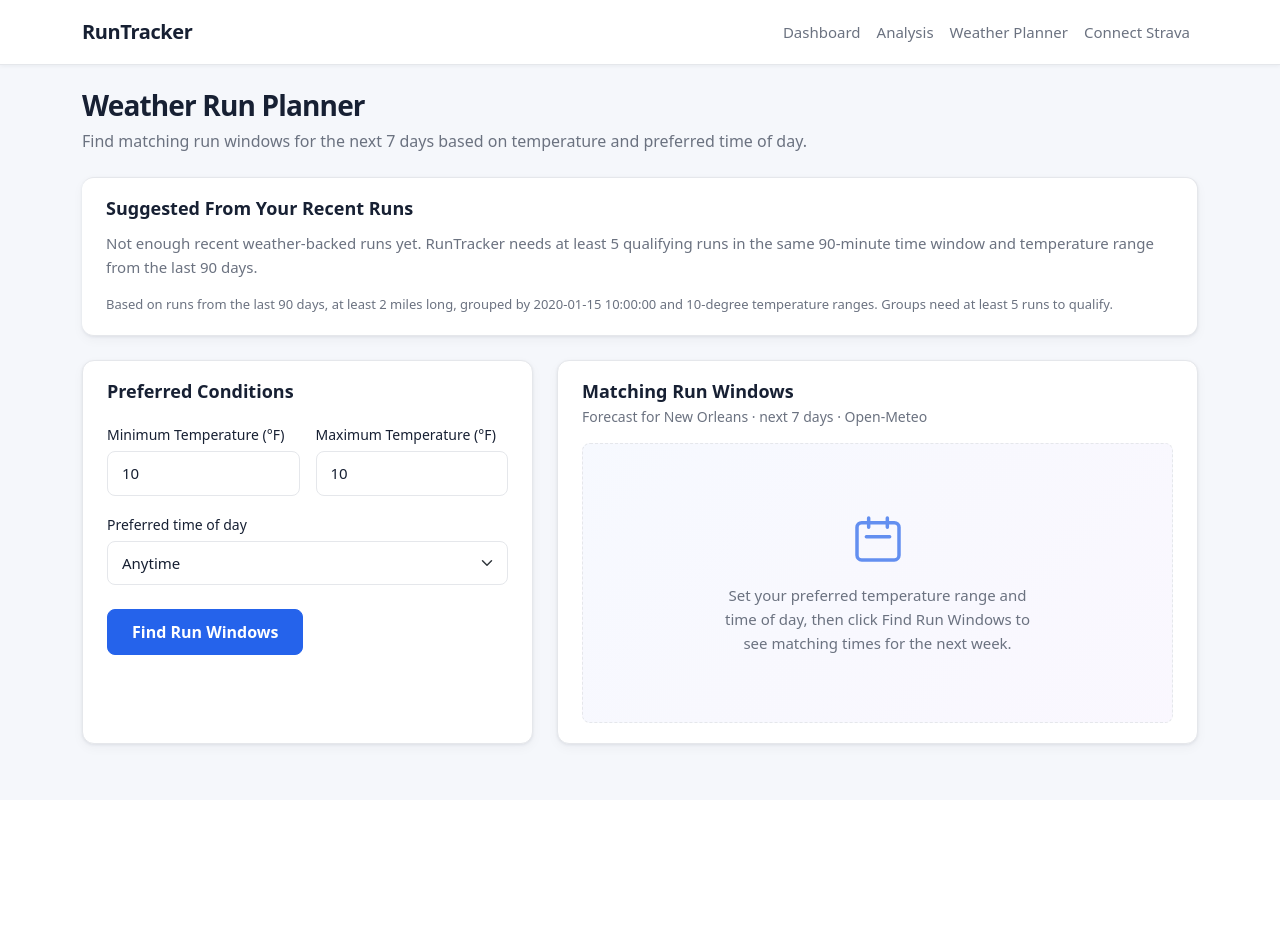
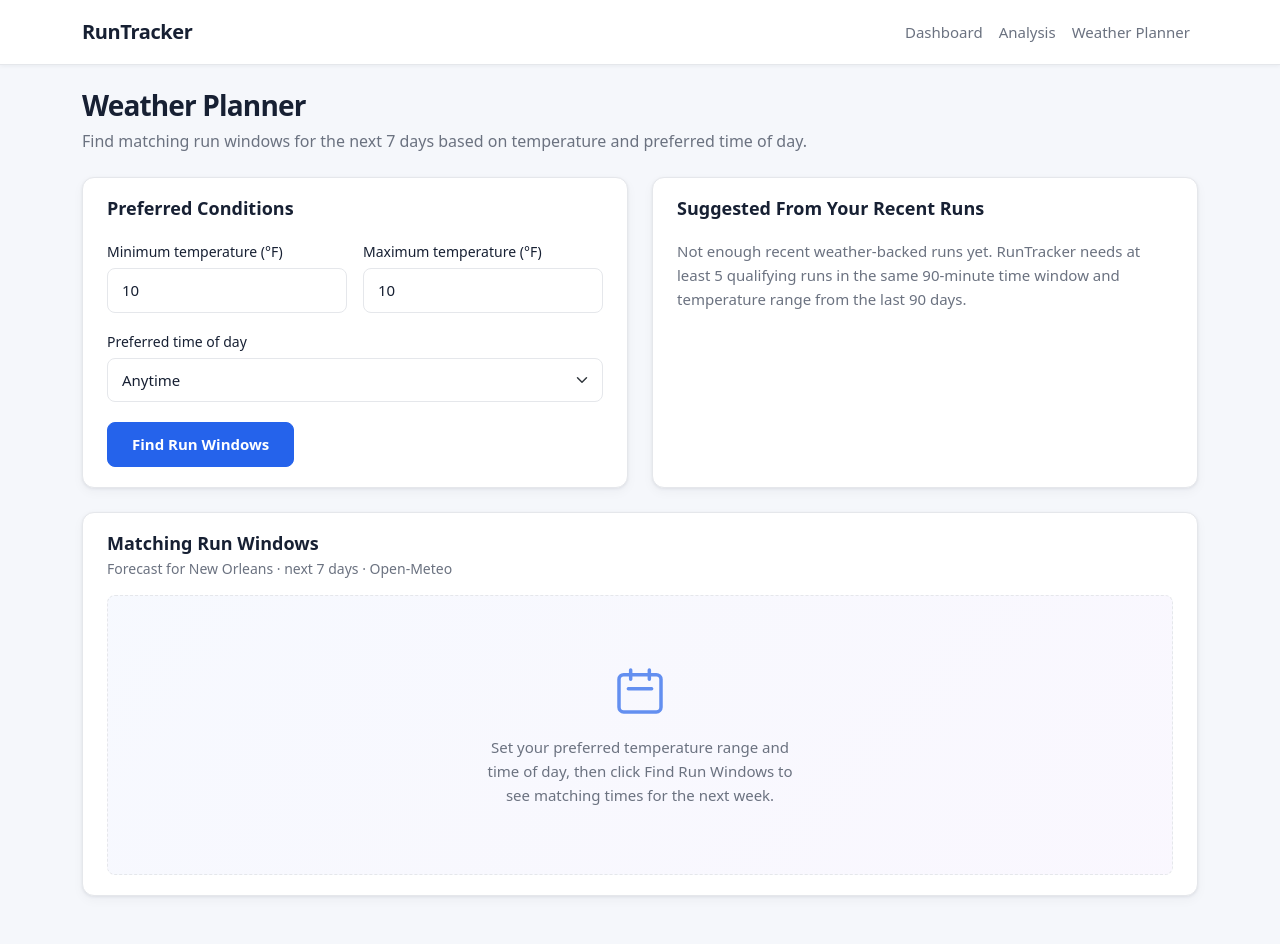
Before and after one commit to steckwilliam/runtracker, a Flask app: template templates/weather.html in a window 1280 px wide. Before the commit the page ends 751 px from the top, so only its background shows below. Run offline with Flask 3, Linux system fonts and the light colour scheme; the template is opened without the code that fills it: most values are stand-ins (such as "Sample title", 1, 10 or a date in 2020); some libraries are stand-ins or nearby versions.

Commit message:
Updated UI of Dashboard and Weather Planner pages

```diff
--- a/app.py
+++ b/app.py
@@ -1,5 +1,7 @@
+import logging
+
 import requests
-from flask import Flask, redirect, render_template, render_template_string, request
+from flask import Flask, redirect, render_template, request
 
 from config import Config
 from database import (
@@ -21,17 +23,12 @@ from weather_service import (
 app = Flask(__name__)
 app.config["SECRET_KEY"] = Config.FLASK_SECRET_KEY
 init_db()
+logger = logging.getLogger(__name__)
 
 
 @app.route("/")
 def dashboard():
     dashboard_data = get_dashboard_data(request.args.get("range"))
-    if app.debug:
-        app.logger.debug(
-            "Dashboard range=%s runs=%s",
-            dashboard_data["range_key"],
-            dashboard_data["stats"]["total_runs"],
-        )
     return render_template(
         "dashboard.html",
         stats=dashboard_data["stats"],
@@ -107,6 +104,7 @@ def strava_status():
     return render_template(
         "strava_status.html",
         config_status=config_status,
+        has_connection_token=has_connection_token,
     )
 
 
@@ -131,17 +129,22 @@ def strava_connect():
 def strava_callback():
     error = request.args.get("error")
     code = request.args.get("code")
-    scope = request.args.get("scope", "")
 
     if error:
-        return f"Strava authorization failed: {error}", 400
+        return render_template(
+            "strava_message.html",
+            title="Strava Authorization Failed",
+            message=f"Strava returned an error: {error}",
+            athlete=None,
+        ), 400
 
     if not code:
-        return "Missing Strava authorization code.", 400
-
-    print("Strava callback received")
-    print(f"Authorization code present: {bool(code)}")
-    print(f"Accepted scopes: {scope}")
+        return render_template(
+            "strava_message.html",
+            title="Strava Authorization Failed",
+            message="Missing authorization code. Try connecting again from /strava/connect.",
+            athlete=None,
+        ), 400
 
     token_payload = {
         "client_id": Config.STRAVA_CLIENT_ID,
@@ -152,80 +155,38 @@ def strava_callback():
 
     try:
         response = requests.post(Config.STRAVA_TOKEN_URL, data=token_payload, timeout=15)
-    except requests.RequestException as exc:
-        print(f"Strava token request failed: {exc}")
-        return "Strava token request failed. Check the terminal for details.", 500
+    except requests.RequestException:
+        logger.exception("Strava token request failed")
+        return render_template(
+            "strava_message.html",
+            title="Strava Connection Failed",
+            message="Could not reach Strava. Check your connection and try again.",
+            athlete=None,
+        ), 500
 
     if response.status_code != 200:
-        print(f"Strava token exchange failed with status {response.status_code}")
-        print(response.text)
-        return (
-            f"Strava token exchange failed with status {response.status_code}. "
-            "Check terminal output."
+        logger.error("Strava token exchange failed: %s", response.status_code)
+        return render_template(
+            "strava_message.html",
+            title="Strava Connection Failed",
+            message="Strava token exchange failed. Check your app credentials in .env.",
+            athlete=None,
         ), 500
 
     token_data = response.json()
-
-    access_token = token_data.get("access_token")
-    refresh_token = token_data.get("refresh_token")
     athlete = token_data.get("athlete", {})
-
     athlete_name = (
         athlete.get("firstname")
         or athlete.get("username")
         or athlete.get("id")
-        or "Unknown"
+        or "Connected athlete"
     )
+    tokens_saved = save_strava_tokens(token_data, request.args.get("scope", ""))
 
-    tokens_saved = save_strava_tokens(token_data, scope)
-
-    print("Strava connected successfully")
-    print(f"Accepted scopes: {scope}")
-    print(f"Access token received: {'Yes' if access_token else 'No'}")
-    print(f"Refresh token received: {'Yes' if refresh_token else 'No'}")
-    print(f"Tokens saved to database: {'Yes' if tokens_saved else 'No'}")
-    print(f"Athlete: {athlete_name}")
-
-    return render_template_string(
-        """
-        <!doctype html>
-        <html lang="en">
-        <head>
-            <meta charset="utf-8">
-            <meta name="viewport" content="width=device-width, initial-scale=1">
-            <title>Strava Connected</title>
-            <link href="https://cdn.jsdelivr.net/npm/bootstrap@5.3.3/dist/css/bootstrap.min.css" rel="stylesheet">
-        </head>
-        <body class="bg-light">
-            <main class="container py-5">
-                <div class="card shadow-sm border-0 rounded-4">
-                    <div class="card-body p-4">
-                        <h1 class="h3 mb-3">Connected to Strava successfully</h1>
-
-                        <p><strong>Accepted scopes:</strong> {{ scope }}</p>
-                        <p><strong>Access token received:</strong> {{ "Yes" if access_token else "No" }}</p>
-                        <p><strong>Refresh token received:</strong> {{ "Yes" if refresh_token else "No" }}</p>
-                        <p><strong>Tokens saved to database:</strong> {{ "Yes" if tokens_saved else "No" }}</p>
-                        <p><strong>Athlete:</strong> {{ athlete_name }}</p>
-
-                        <div class="alert alert-info mt-4">
-                            Tokens were not shown in the browser for security.
-                            Next step: visit <a href="/strava/status">/strava/status</a> to confirm your Strava connection token is Present.
-                        </div>
-
-                        <a href="/strava/status" class="btn btn-primary">Check Strava Status</a>
-                        <a href="/" class="btn btn-outline-secondary ms-2">Back to Dashboard</a>
-                    </div>
-                </div>
-            </main>
-        </body>
-        </html>
-        """,
-        scope=scope,
-        access_token=access_token,
-        refresh_token=refresh_token,
+    return render_template(
+        "strava_callback.html",
+        athlete_name=athlete_name,
         tokens_saved=tokens_saved,
-        athlete_name=athlete_name,
     )
 
 
--- a/static/css/styles.css
+++ b/static/css/styles.css
@@ -444,15 +444,104 @@ main.container {
     color: var(--rt-accent-blue);
 }
 
-/* --- 8. Forms (Weather page) --- */
-.form-card .form-label {
+/* --- 8. Weather Planner panels --- */
+.weather-panel__heading {
+    font-size: 1.125rem;
+    font-weight: 600;
+    color: var(--rt-text);
+    margin-bottom: 1.25rem;
+}
+
+.weather-panel__content {
+    margin-bottom: 0.5rem;
+}
+
+.weather-panel__summary {
+    font-size: 0.9375rem;
+    color: var(--rt-text);
+    line-height: 1.6;
+    margin-bottom: 1rem;
+}
+
+.weather-panel__empty {
+    font-size: 0.9375rem;
+    color: var(--rt-text-muted);
+    line-height: 1.6;
+    margin-bottom: 0;
+}
+
+.weather-panel__stats {
+    display: flex;
+    flex-wrap: wrap;
+    gap: 1.25rem 2rem;
+    margin-bottom: 0;
+}
+
+.weather-panel__stat dt {
+    font-size: 0.75rem;
+    font-weight: 600;
+    text-transform: uppercase;
+    letter-spacing: 0.04em;
+    color: var(--rt-text-muted);
+    margin-bottom: 0.125rem;
+}
+
+.weather-panel__stat dd {
+    font-size: 0.9375rem;
+    font-weight: 600;
+    color: var(--rt-text);
+    margin-bottom: 0;
+}
+
+.weather-panel__actions {
+    margin-top: 1.25rem;
+}
+
+.weather-panel__actions.mt-auto {
+    margin-top: auto;
+    padding-top: 1.25rem;
+}
+
+.weather-panel__footer {
+    padding-top: 1.25rem;
+}
+
+.weather-panel__methodology {
+    font-size: 0.8125rem;
+    color: var(--rt-text-muted);
+    line-height: 1.5;
+    margin-bottom: 0.75rem;
+}
+
+.weather-panel__actions--compact {
+    margin-top: 0;
+}
+
+.weather-panel__actions .btn-primary {
+    background-color: var(--rt-accent-blue);
+    border-color: var(--rt-accent-blue);
+    border-radius: 8px;
+    font-weight: 600;
+    font-size: 0.9375rem;
+    padding: 0.625rem 1.5rem;
+    text-decoration: none;
+}
+
+.weather-panel__actions .btn-primary:hover,
+.weather-panel__actions .btn-primary:focus {
+    background-color: #1d4ed8;
+    border-color: #1d4ed8;
+}
+
+.weather-panel .form-label {
     font-size: 0.875rem;
     font-weight: 500;
     color: var(--rt-text);
     margin-bottom: 0.375rem;
 }
 
-.form-card .form-control {
+.weather-panel .form-control,
+.weather-panel .form-select {
     border-color: var(--rt-border);
     border-radius: 8px;
     padding: 0.625rem 0.875rem;
@@ -460,46 +549,12 @@ main.container {
     color: var(--rt-text);
 }
 
-.form-card .form-control:focus {
+.weather-panel .form-control:focus,
+.weather-panel .form-select:focus {
     border-color: var(--rt-accent-blue);
     box-shadow: 0 0 0 3px rgba(37, 99, 235, 0.15);
 }
 
-.form-card .form-check-input:checked {
-    background-color: var(--rt-accent-blue);
-    border-color: var(--rt-accent-blue);
-}
-
-.form-card .form-check-input:focus {
-    box-shadow: 0 0 0 3px rgba(37, 99, 235, 0.15);
-}
-
-.form-card .form-check-label {
-    font-weight: 500;
-    color: var(--rt-text);
-}
-
-.form-card .btn-primary {
-    background-color: var(--rt-accent-blue);
-    border-color: var(--rt-accent-blue);
-    border-radius: 8px;
-    font-weight: 600;
-    padding: 0.625rem 1.5rem;
-}
-
-.form-card .btn-primary:hover {
-    background-color: #1d4ed8;
-    border-color: #1d4ed8;
-}
-
-.form-card__heading {
-    font-size: 1.125rem;
-    font-weight: 600;
-    color: var(--rt-text);
-    margin-bottom: 1.25rem;
-}
-
-/* Results card */
 .results-card__heading {
     font-size: 1.125rem;
     font-weight: 600;
@@ -577,86 +632,6 @@ main.container {
     white-space: nowrap;
 }
 
-.weather-recommendation {
-    border-left: 3px solid var(--rt-primary);
-}
-
-.weather-recommendation__title {
-    font-size: 1.125rem;
-    font-weight: 600;
-    color: var(--rt-text);
-    margin-bottom: 0.75rem;
-}
-
-.weather-recommendation__summary {
-    font-size: 1rem;
-    color: var(--rt-text);
-    line-height: 1.6;
-}
-
-.weather-recommendation__stats {
-    display: flex;
-    flex-wrap: wrap;
-    gap: 1.25rem 2rem;
-}
-
-.weather-recommendation__stat dt {
-    font-size: 0.75rem;
-    font-weight: 600;
-    text-transform: uppercase;
-    letter-spacing: 0.04em;
-    color: var(--rt-text-muted);
-    margin-bottom: 0.125rem;
-}
-
-.weather-recommendation__stat dd {
-    font-size: 0.9375rem;
-    font-weight: 600;
-    color: var(--rt-text);
-    margin-bottom: 0;
-}
-
-.weather-recommendation__empty {
-    font-size: 0.9375rem;
-    color: var(--rt-text-muted);
-    line-height: 1.6;
-}
-
-.weather-recommendation__note {
-    font-size: 0.8125rem;
-    color: var(--rt-text-muted);
-    line-height: 1.5;
-}
-
-.weather-future-note {
-    border-style: dashed;
-    background-color: rgba(245, 247, 251, 0.6);
-}
-
-.weather-future-note__text {
-    font-size: 0.875rem;
-    color: var(--rt-text-muted);
-    line-height: 1.6;
-}
-
-.weather-future-note__text strong {
-    color: var(--rt-text);
-    font-weight: 600;
-}
-
-.form-card .form-select {
-    border-color: var(--rt-border);
-    border-radius: 8px;
-    padding: 0.625rem 0.875rem;
-    font-size: 0.9375rem;
-    color: var(--rt-text);
-}
-
-.form-card .form-select:focus {
-    border-color: var(--rt-accent-blue);
-    box-shadow: 0 0 0 3px rgba(37, 99, 235, 0.15);
-}
-
 .section-heading {
     font-size: 1.125rem;
     font-weight: 600;
@@ -672,6 +647,21 @@ main.container {
     font-size: 0.9375rem;
     color: var(--rt-text-muted);
     line-height: 1.6;
+}
+
+.rt-empty-state {
+    font-size: 0.9375rem;
+    color: var(--rt-text-muted);
+    line-height: 1.6;
+}
+
+.rt-empty-state a {
+    color: var(--rt-accent-blue);
+    text-decoration: none;
+}
+
+.rt-empty-state a:hover {
+    text-decoration: underline;
 }
 
 .analysis-card__title {
--- a/static/js/runs_table.js
+++ b/static/js/runs_table.js
@@ -16,7 +16,6 @@
     const DEFAULT_SORT_DIR = {
         date: "desc",
         starttime: "asc",
-        run: "asc",
         distance: "desc",
         pace: "asc",
         time: "desc",
@@ -35,8 +34,6 @@
                 return row.getAttribute("data-sort-date") || "";
             case "starttime":
                 return parseInt(row.getAttribute("data-sort-starttime"), 10) || -1;
-            case "run":
-                return (row.getAttribute("data-sort-run") || "").toLowerCase();
             case "distance":
                 return parseFloat(row.getAttribute("data-sort-distance")) || 0;
             case "pace":
--- a/templates/analysis.html
+++ b/templates/analysis.html
@@ -6,7 +6,7 @@
 <header class="page-header mb-4">
     <div class="d-flex flex-wrap align-items-start justify-content-between gap-3">
         <div>
-            <h1 class="page-header__title">Run Analysis</h1>
+            <h1 class="page-header__title">Analysis</h1>
             <p class="page-header__subtitle">Explore patterns in pace, distance, timing, and training consistency.</p>
         </div>
         <div class="date-range-filter" role="group" aria-label="Date range filter">
@@ -67,9 +67,9 @@
     <div class="col-lg-5">
         <div class="card rt-card analysis-methodology h-100">
             <div class="card-body">
-                <h2 class="analysis-card__title">How this was calculated</h2>
+                <h2 class="analysis-card__title">How This Was Calculated</h2>
                 <p class="analysis-methodology__text mb-0">
-                    How this was calculated: {{ charts.methodology_text }}
+                    {{ charts.methodology_text }}
                 </p>
             </div>
         </div>
--- a/templates/base.html
+++ b/templates/base.html
@@ -29,10 +29,6 @@
                         <a class="nav-link{% if request.endpoint == 'weather' %} active{% endif %}"
                            href="{{ url_for('weather') }}">Weather Planner</a>
                     </li>
-                    <li class="nav-item">
-                        <a class="nav-link{% if request.endpoint in ['strava_connect', 'strava_status', 'strava_callback'] %} active{% endif %}"
-                           href="{{ url_for('strava_connect') }}">Connect Strava</a>
-                    </li>
                 </ul>
             </div>
         </div>
--- a/templates/weather.html
+++ b/templates/weather.html
@@ -4,59 +4,31 @@
 
 {% block content %}
 <header class="page-header mb-4">
-    <h1 class="page-header__title">Weather Run Planner</h1>
+    <h1 class="page-header__title">Weather Planner</h1>
     <p class="page-header__subtitle">Find matching run windows for the next 7 days based on temperature and preferred time of day.</p>
 </header>
 
-<div class="card rt-card weather-recommendation mb-4">
-    <div class="card-body">
-        <h2 class="weather-recommendation__title">Suggested From Your Recent Runs</h2>
-        {% if best_conditions.has_data %}
-        <p class="weather-recommendation__summary mb-3">{{ best_conditions.summary_text }}</p>
-        <dl class="weather-recommendation__stats mb-3">
-            <div class="weather-recommendation__stat">
-                <dt>Average pace</dt>
-                <dd>{{ best_conditions.average_pace }}</dd>
-            </div>
-            <div class="weather-recommendation__stat">
-                <dt>Runs in group</dt>
-                <dd>{{ best_conditions.run_count }}</dd>
-            </div>
-        </dl>
-        <a href="{{ url_for('weather', min_temp=best_conditions.min_temp, max_temp=best_conditions.max_temp, preferred_time=best_conditions.preferred_time) }}"
-           class="btn btn-primary">Use these conditions</a>
-        {% else %}
-        <p class="weather-recommendation__empty mb-0">
-            Not enough recent weather-backed runs yet. RunTracker needs at least 5 qualifying runs in the same 90-minute time window and temperature range from the last 90 days.
-        </p>
-        {% endif %}
-        <p class="weather-recommendation__note mb-0 mt-3">
-            Based on runs from the last 90 days, at least 2 miles long, grouped by {{ time_of_day_methodology }} and 10-degree temperature ranges. Groups need at least 5 runs to qualify.
-        </p>
-    </div>
-</div>
-
-<div class="row g-4">
-    <div class="col-lg-5">
-        <div class="card rt-card form-card h-100">
-            <div class="card-body">
-                <h2 class="form-card__heading">Preferred Conditions</h2>
-                <form method="post" action="{{ url_for('weather') }}">
+<div class="row g-4 mb-4">
+    <div class="col-lg-6">
+        <div class="card rt-card weather-panel h-100">
+            <div class="card-body weather-panel__body d-flex flex-column">
+                <h2 class="weather-panel__heading">Preferred Conditions</h2>
+                <form method="post" action="{{ url_for('weather') }}" class="d-flex flex-column flex-grow-1">
                     <div class="row g-3 mb-3">
                         <div class="col-md-6">
-                            <label for="minTemp" class="form-label">Minimum Temperature (°F)</label>
+                            <label for="minTemp" class="form-label">Minimum temperature (°F)</label>
                             <input type="number" class="form-control" id="minTemp" name="min_temp"
                                    value="{{ prefs.min_temp }}"
                                    min="-20" max="120" step="1" required>
                         </div>
                         <div class="col-md-6">
-                            <label for="maxTemp" class="form-label">Maximum Temperature (°F)</label>
+                            <label for="maxTemp" class="form-label">Maximum temperature (°F)</label>
                             <input type="number" class="form-control" id="maxTemp" name="max_temp"
                                    value="{{ prefs.max_temp }}"
                                    min="-20" max="120" step="1" required>
                         </div>
                     </div>
-                    <div class="mb-4">
+                    <div class="mb-0">
                         <label for="preferredTime" class="form-label">Preferred time of day</label>
                         <select class="form-select" id="preferredTime" name="preferred_time">
                             <option value="anytime"{% if prefs.preferred_time == 'anytime' %} selected{% endif %}>Anytime</option>
@@ -65,13 +37,55 @@
                             {% endfor %}
                         </select>
                     </div>
-                    <button type="submit" class="btn btn-primary">Find Run Windows</button>
+                    <div class="weather-panel__actions mt-auto">
+                        <button type="submit" class="btn btn-primary">Find Run Windows</button>
+                    </div>
                 </form>
             </div>
         </div>
     </div>
-    <div class="col-lg-7">
-        <div class="card rt-card results-card h-100">
+    <div class="col-lg-6">
+        <div class="card rt-card weather-panel h-100">
+            <div class="card-body weather-panel__body d-flex flex-column">
+                <h2 class="weather-panel__heading">Suggested From Your Recent Runs</h2>
+                <div class="weather-panel__content flex-grow-1">
+                    {% if best_conditions.has_data %}
+                    <p class="weather-panel__summary">{{ best_conditions.summary_text }}</p>
+                    <dl class="weather-panel__stats">
+                        <div class="weather-panel__stat">
+                            <dt>Average pace</dt>
+                            <dd>{{ best_conditions.average_pace }}</dd>
+                        </div>
+                        <div class="weather-panel__stat">
+                            <dt>Runs in group</dt>
+                            <dd>{{ best_conditions.run_count }}</dd>
+                        </div>
+                    </dl>
+                    {% else %}
+                    <p class="weather-panel__empty">
+                        Not enough recent weather-backed runs yet. RunTracker needs at least 5 qualifying runs in the same 90-minute time window and temperature range from the last 90 days.
+                    </p>
+                    {% endif %}
+                </div>
+                {% if best_conditions.has_data %}
+                <div class="weather-panel__footer mt-auto">
+                    <p class="weather-panel__methodology">
+                        Based on runs from the last 90 days, at least 2 miles long, grouped by {{ time_of_day_methodology }} and 10-degree temperature ranges. Groups need at least 5 runs to qualify.
+                    </p>
+                    <div class="weather-panel__actions weather-panel__actions--compact">
+                        <a href="{{ url_for('weather', min_temp=best_conditions.min_temp, max_temp=best_conditions.max_temp, preferred_time=best_conditions.preferred_time) }}"
+                           class="btn btn-primary">Use These Conditions</a>
+                    </div>
+                </div>
+                {% endif %}
+            </div>
+        </div>
+    </div>
+</div>
+
+<div class="row g-4">
+    <div class="col-12">
+        <div class="card rt-card results-card">
             <div class="card-body">
                 <h2 class="results-card__heading">Matching Run Windows</h2>
                 <p class="weather-results__meta text-muted-custom small mb-3">
@@ -116,8 +130,8 @@
                               d="M3 15a4 4 0 004 4h9a5 5 0 10-.1-9.999 5.002 5.002 0 10-9.78 2.096A4.001 4.001 0 003 15z"/>
                     </svg>
                     <p class="results-card__empty-text">
-                        No run windows matched your temperature and time-of-day preferences for the next 7 days.
-                        Try widening your temperature range or choosing a different time of day.
+                        No forecast windows matched your selected temperature and time range for the next 7 days.
+                        Try widening your temperature range or choosing a different time window.
                     </p>
                 </div>
 
--- a/weather_service.py
+++ b/weather_service.py
@@ -13,7 +13,7 @@ FORECAST_DAYS = 7
 @dataclass
 class WeatherPreferences:
     min_temp: int = 55
-    max_temp: int = 78
+    max_temp: int = 85
     preferred_time: str = "anytime"
 
 
```
Also changed, not shown: database.py (+1 -52 lines), strava_auth.py (+0 -30 lines), templates/dashboard.html (+15 -16 lines), templates/strava_callback.html (added, +34 -0 lines), templates/strava_status.html (+13 -3 lines), README.md, 1 other file.
